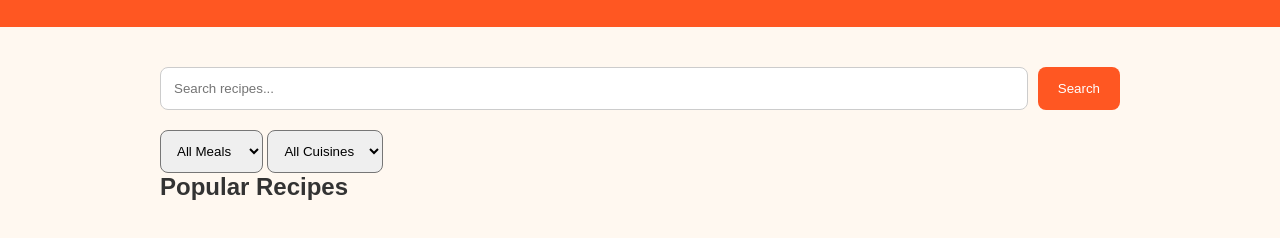
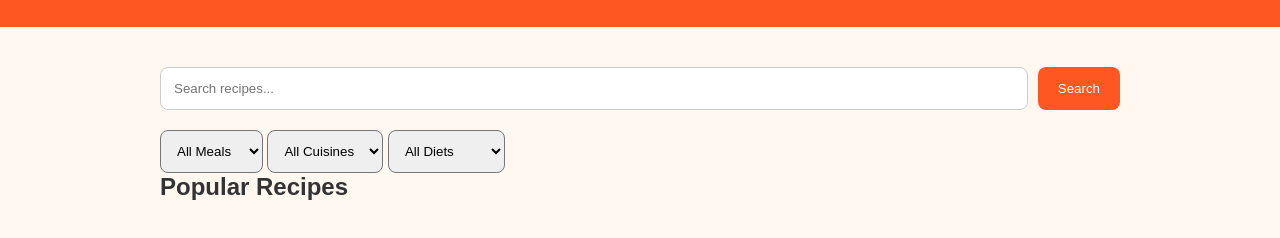
Before and after one commit to MANEESHAC497/recipe-finder-web, a website: page index.html in a window 1280 px wide. Shown: the part 96-334 px from the top of the page. Drawn offline with Linux system fonts and the light colour scheme.

Commit message:
Update index.html

```diff
--- a/index.html
+++ b/index.html
@@ -34,8 +34,14 @@
     <option value="Chinese">Chinese</option>
     <option value="Mexican">Mexican</option>
 </select>
-
- <h2>Popular Recipes</h2>
+        <select id="dietFilter">
+    <option value="">All Diets</option>
+    <option value="Vegetarian">Vegetarian</option>
+    <option value="Vegan">Vegan</option>
+    <option value="Gluten Free">Gluten Free</option>
+    <option value="Ketogenic">Ketogenic</option>
+        </select>
+      <h2>Popular Recipes</h2>
     <div id="recipeList" class="recipe-list"></div>
 </main>
 
```
